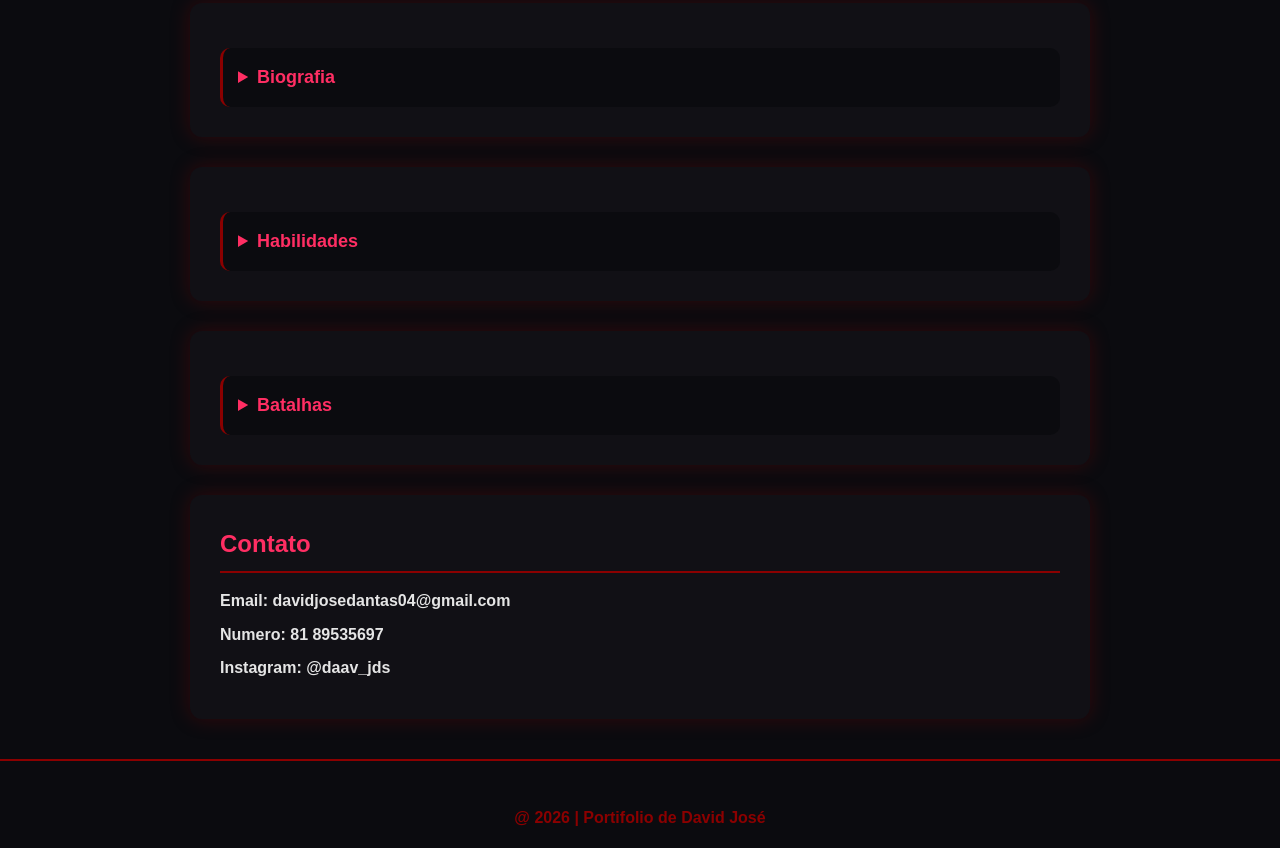
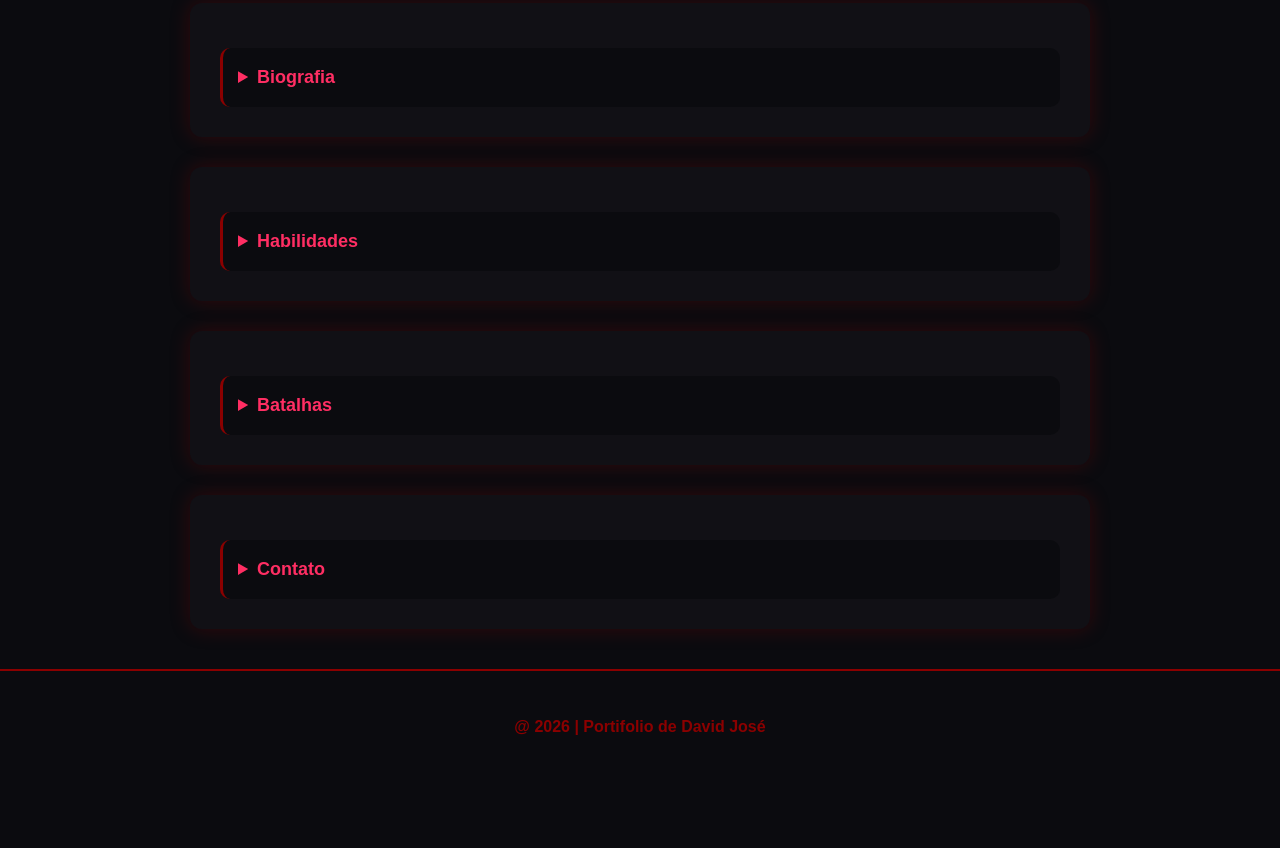
Before and after one commit to davidjdsantos-svg/Portifolio-de-treinamento-TI, a plain HTML site: page index.html in a window 1280 px wide. Shown: the part 562-1410 px from the top of the page. After the commit the page ends 1320 px from the top, so only its background shows below. Drawn offline with Linux system fonts and the light colour scheme.

Commit message:
update site

```diff
--- a/index.html
+++ b/index.html
@@ -213,10 +213,12 @@ Na aparência, Sukuna possui um visual marcante e intimidador: cabelos rosados q
       </details>
     </section>
     <section id="contato" class="contato">
-      <h2>Contato</h2>
-      <p> <strong> Email:</strong> davidjosedantas04@gmail.com</p>
-      <p> <strong>Numero:</strong> 81 89535697</p>
-      <p> <strong>Instagram:</strong> @daav_jds</p>
+      <details>
+        <summary>Contato</summary>
+        <p> <strong> Email:</strong> davidjosedantas04@gmail.com</p>
+        <p> <strong>Numero:</strong> 81 89535697</p>
+        <p> <strong>Instagram:</strong> @daav_jds</p>
+      </details>
     </section>
     <footer><br>@ 2026 | Portifolio de David José</footer>
 
```
